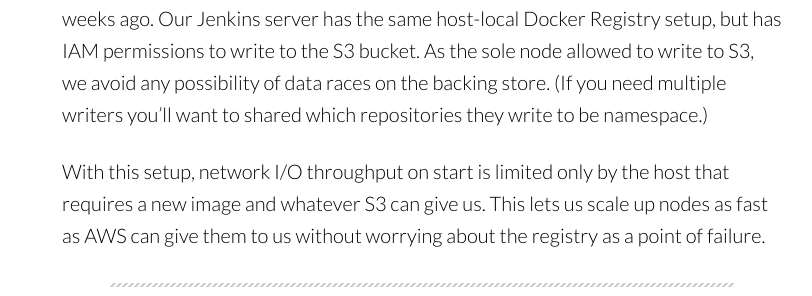
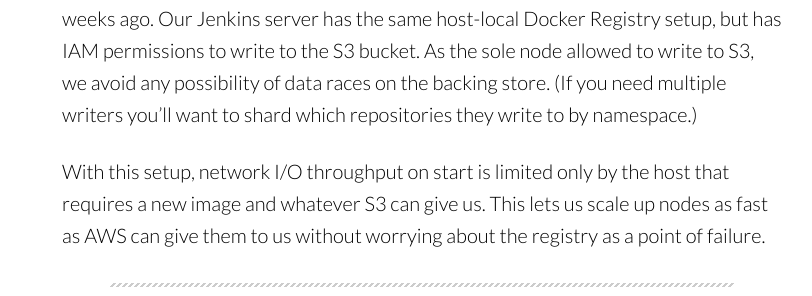
Before and after one commit to tgross/blog.0x74696d.com, a Jekyll site: the page built from _posts/2015-07-06-host-local-docker-registry.md, in a window 1280 px wide. Shown: the part 1101-1397 px from the top of the page, without its empty margins (218-1030 px from the left). Built offline with Jekyll 4.4.1, drawn with Linux system fonts in a browser that asks for light colours; Markdown is read by kramdown in place of the engine named in the settings; comment, search, counter and statistics services are not loaded; some of the changed text lies outside the part shown.

Commit message:
Fix some typos in registry post

```diff
--- a/_posts/2015-07-06-host-local-docker-registry.md
+++ b/_posts/2015-07-06-host-local-docker-registry.md
@@ -10,6 +10,6 @@ But we ran into a pretty serious problem with it early on in terms of scalabilit
 
 Instead we have the registry daemon as a host-local service backed by S3. So that means we have a container running the registry on the host, and we have a CNAME like `docker-local.example.com` that points to it. When a service starts it just does `docker pull docker-local.example.com:5000/my-service:tag`, and the Docker Registry backend retrieves the image layers from S3. The IAM role given to the production nodes has read-only access to the S3 bucket and can never push to it.
 
-We use Jenkins to build and ship the containers. My colleagues [Bridget and Peter](https://www.youtube.com/watch?v=8fcDZB-QMRA) talked about this in depth at this year's ChefConf. And one of our team's alumni [Jeff](https://www.youtube.com/watch?v=yU0QhhS-XzI) talked about GrubHub's implementation of a very similar setup at Dockercon a couple weeks ago. Our Jenkins server has the same host-local Docker Registry setup, but has IAM permissions to write to the S3 bucket. As the sole node allowed to write to S3, we avoid any possibility of data races on the backing store. (If you need multiple writers you'll want to shared which repositories they write to be namespace.)
+We use Jenkins to build and ship the containers. My colleagues [Bridget and Peter](https://www.youtube.com/watch?v=8fcDZB-QMRA) talked about this in depth at this year's ChefConf. And one of our team's alumni [Jeff](https://www.youtube.com/watch?v=yU0QhhS-XzI) talked about GrubHub's implementation of a very similar setup at Dockercon a couple weeks ago. Our Jenkins server has the same host-local Docker Registry setup, but has IAM permissions to write to the S3 bucket. As the sole node allowed to write to S3, we avoid any possibility of data races on the backing store. (If you need multiple writers you'll want to shard which repositories they write to by namespace.)
 
 With this setup, network I/O throughput on start is limited only by the host that requires a new image and whatever S3 can give us. This lets us scale up nodes as fast as AWS can give them to us without worrying about the registry as a point of failure.
```
